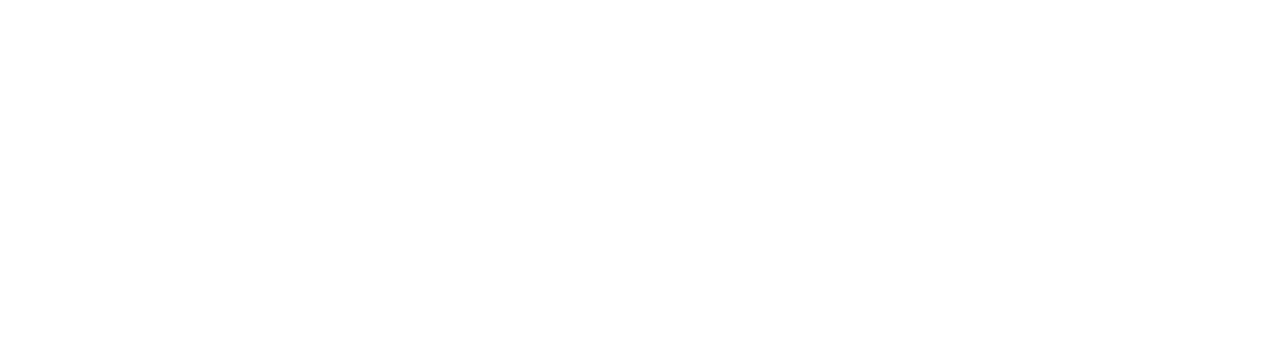
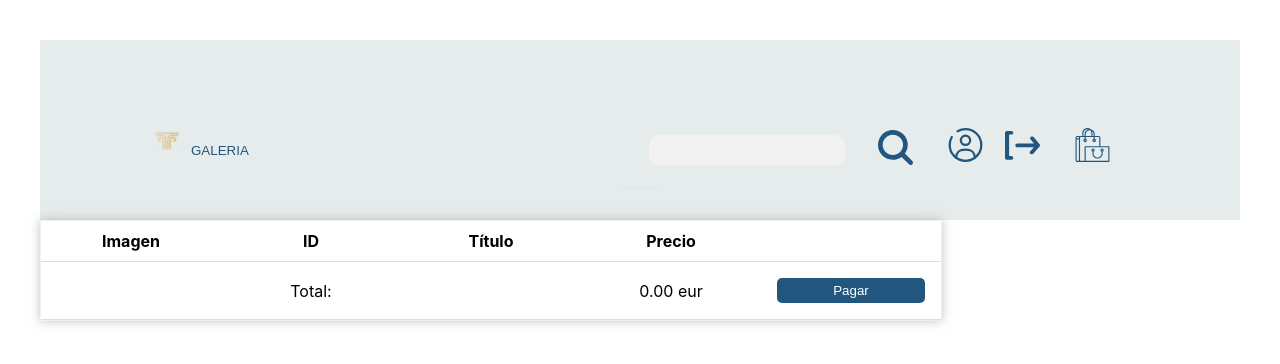
Before and after one commit to angylearns/full_stack-art_gallery, a React (Vite) app in the folder GaleriaColeccionistaFront/: page / in a window 1280 px wide. Shown: the top 364 px of the page. Built offline with nearby package versions, Linux system fonts and the light colour scheme.

Commit message:
endPurchase get all products

```diff
--- a/GaleriaColeccionistaFront/src/App.jsx
+++ b/GaleriaColeccionistaFront/src/App.jsx
@@ -1,12 +1,26 @@
+
 import { useEffect, useState } from 'react'
 import './App.css'
+import Gallery from './components/gallery/Gallery'
+import ShoppingCart from './components/shoppingCart/ShoppingCart'
+import React from 'react';
+import EndPurchase from './components/endPurchase/EndPurchase';
+import ProductDetail from './components/productDetail/ProductDetail';
+import AdminMenu from './components/adminMenu/AdminMenu'
+import Login from './components/login/Login'
+import Navbar from './components/navbar/Navbar'
+
 
 function App() {
 
 
   return (
     <>
-
+          {/* <Login /> */}
+          <Navbar />
+      <ShoppingCart/>
+    {/* <ProductDetail /> */}
+    {/* <AdminMenu/> */}
     </>
   )
 }
--- a/GaleriaColeccionistaFront/src/components/adminMenu/AdminMenu.jsx
+++ b/GaleriaColeccionistaFront/src/components/adminMenu/AdminMenu.jsx
@@ -4,6 +4,7 @@ import { adminServiceF } from "../../services/adminServiceF";
 import './adminMenu.css'
 import AdminCustomers from "./AdminCustomers";
 import AdminArtists from "./AdminArtists";
+
 
 
 function AdminMenu() {
--- a/GaleriaColeccionistaFront/src/components/endPurchase/EndPurchase.jsx
+++ b/GaleriaColeccionistaFront/src/components/endPurchase/EndPurchase.jsx
@@ -9,12 +9,27 @@ function EndPurchase() {
     const navigate = useNavigate();
 
     const location = useLocation();
-    const { total } = location.state;
+    // const { total } = location.state;
+    const { data } = location.state;
+    const total = data.total;
+    const products = data.products;//lista de products que llegan del carrito y que se van a comprar
 
     const cancelPay = () => {
         // history.push('/pagos');
         navigate('/ShoppingCart');
     };
+
+    const handlePay = async () => {
+
+        //await deletePerson(index);
+        //............................................. ojo .............................................................
+        //para pagar necesito los datos del usuario registrado en concreto id_user_fk = id_user
+        //necesito el id de todos los productos del carrito para crear un registro en la tabla purchase order por cada producto
+        //para el usuario indicado, productos ya los tengo en products
+
+
+    };
+
 
     return (
         <>
@@ -68,7 +83,7 @@ function EndPurchase() {
                 </div>
                 <div className="row">
                     <div className="column">
-                        <button className='btnPay'>Pagar ahora <img src="https://i.postimg.cc/FRtzfRxN/candado2.png" alt="seguro" className='btnIcon' /></button>
+                        <button className='btnPay' onClick={() => handlePay()}>Pagar ahora <img src="https://i.postimg.cc/FRtzfRxN/candado2.png" alt="pagar" className='btnIcon' /></button>
                     </div>
                 </div>
             </div>
--- a/GaleriaColeccionistaFront/src/components/shoppingCart/ShoppingCart.jsx
+++ b/GaleriaColeccionistaFront/src/components/shoppingCart/ShoppingCart.jsx
@@ -11,6 +11,16 @@ function ShoppingCart() {
 
     const [productList2, setProductList2] = useState([]);
 
+        // Calcular el total de los precios
+        const totalPrecio = productList2.reduce((total, product) => total + parseFloat(product.price), 0);
+        // URL de la imagen estática
+        const imagenEstatica = "https://i.postimg.cc/ZRFNChK9/eliminar.png";
+
+    const data = {
+        total: totalPrecio,
+        products: productList2
+      };
+
     useEffect(() => {
         const storedProducts = JSON.parse(localStorage.getItem('products'));
         if (storedProducts != null) {
@@ -19,12 +29,6 @@ function ShoppingCart() {
 
     }, []);
 
-
-
-    // Calcular el total de los precios
-    const totalPrecio = productList2.reduce((total, product) => total + parseFloat(product.price), 0);
-    // URL de la imagen estática
-    const imagenEstatica = "https://i.postimg.cc/ZRFNChK9/eliminar.png";
 
     // Manejador de clic para mostrar el número de fila en una alert
     const mostrarNumeroFila = (index) => {
@@ -42,7 +46,8 @@ function ShoppingCart() {
 
     const handleEndPurchase = (total) => {
         // history.push('/pagos');
-        navigate('/EndPurchase', { state: { total } });
+        // navigate('/EndPurchase', { state: { total } });
+        navigate('/EndPurchase', { state: { data } });
     };
 
     const [highlightedIndex, setHighlightedIndex] = useState(null);
```
